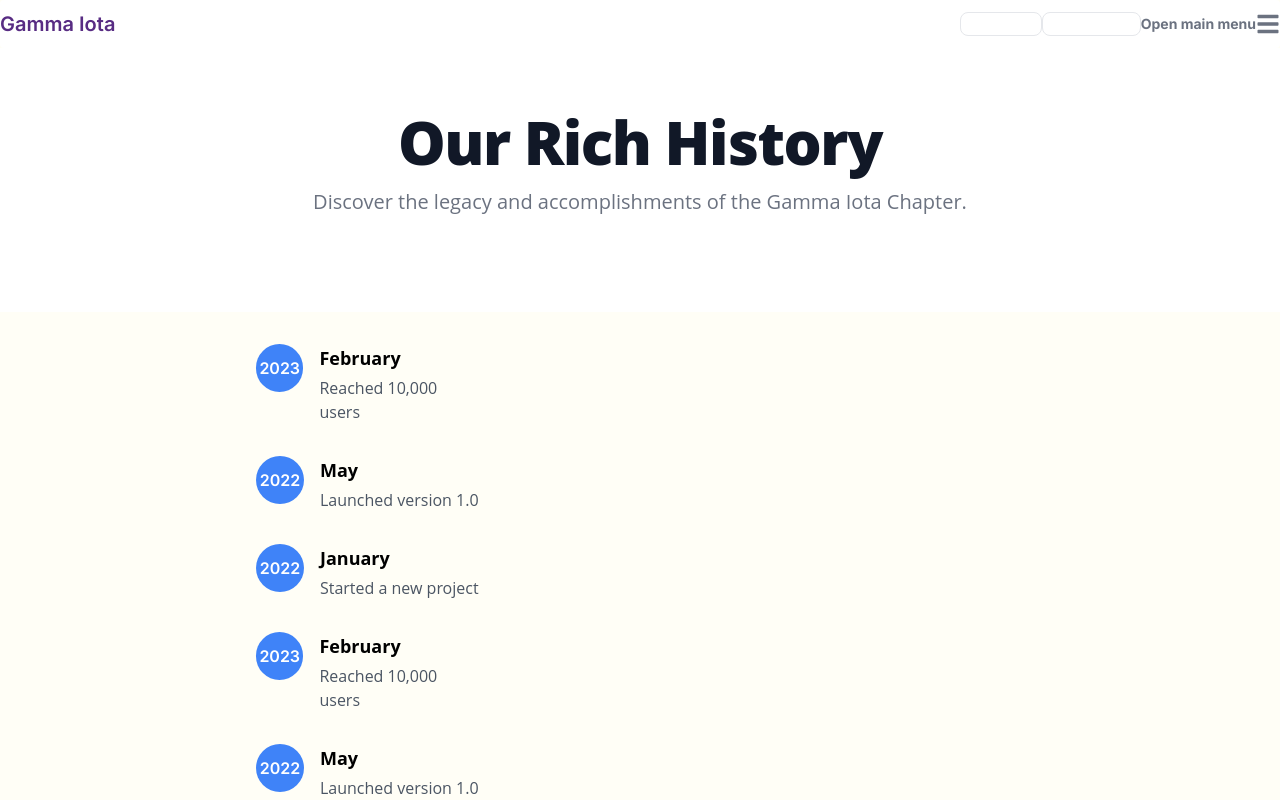
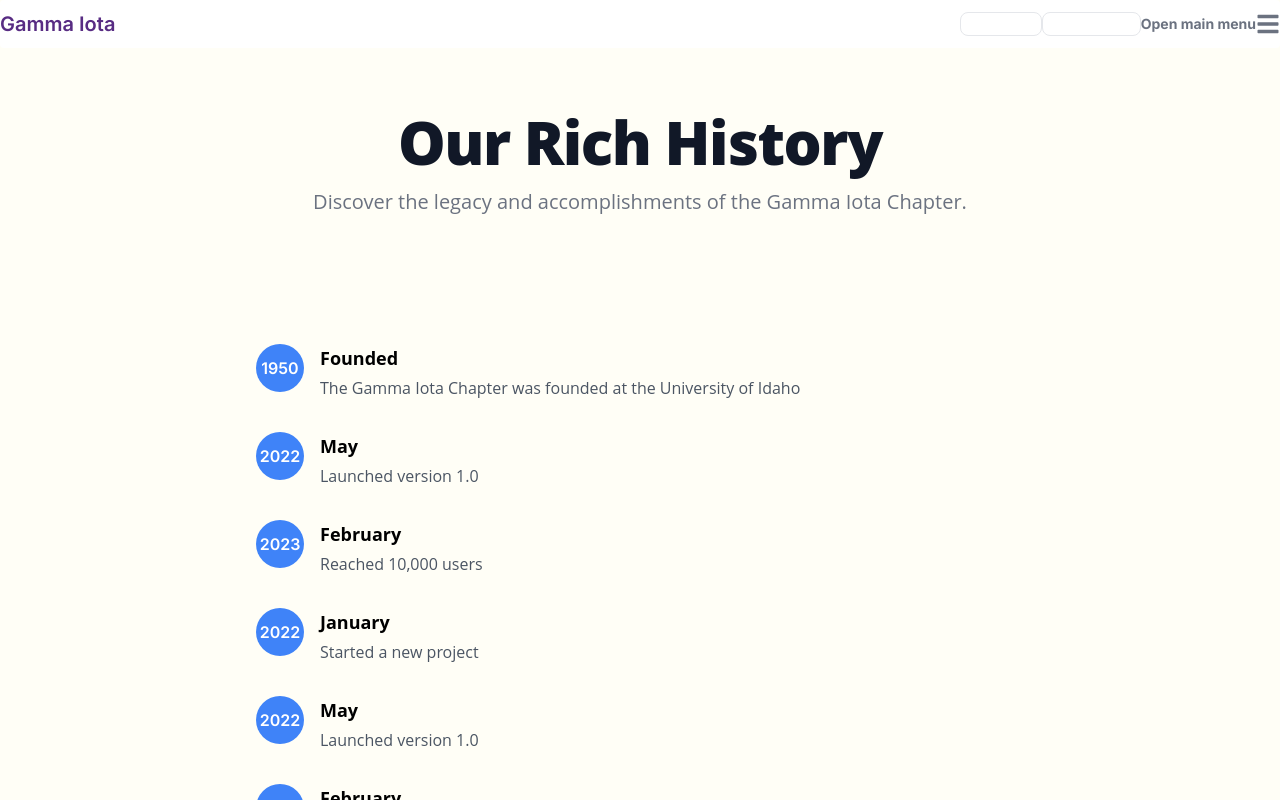
Before and after one commit to MSBivens/dsp, a Next.js app: page /history in a window 1280 px wide. Shown: the top 800 px of the page. Built offline with nearby package versions, Linux system fonts and the light colour scheme.

Commit message:
content and styling update

```diff
--- a/src/app/history/page.js
+++ b/src/app/history/page.js
@@ -5,7 +5,12 @@ import placeholderImage from "../../../public/images/placeholder.png";
 
 export default function history() {
   const responsiveEvents = [
-    { year: "2022", event: "January", description: "Started a new project" },
+    {
+      year: "1950",
+      event: "Founded",
+      description:
+        "The Gamma Iota Chapter was founded at the University of Idaho",
+    },
     { year: "2022", event: "May", description: "Launched version 1.0" },
     { year: "2023", event: "February", description: "Reached 10,000 users" },
     { year: "2022", event: "January", description: "Started a new project" },
@@ -19,7 +24,7 @@ export default function history() {
   return (
     <main>
       {/* Hero Section */}
-      <section class="bg-white dark:bg-gray-900">
+      <section>
         <div class="py-8 px-4 mx-auto max-w-screen-xl text-center lg:py-16 lg:px-12">
           <h1 class="mb-4 text-4xl font-extrabold tracking-tight leading-none text-gray-900 md:text-5xl lg:text-6xl dark:text-white">
             Our Rich History
@@ -33,13 +38,10 @@ export default function history() {
       <section>
         <div className="max-w-screen-md mx-auto py-8">
           {/* Responsive timeline container */}
-          <div className="flex flex-col md:flex-col-reverse">
+          <div className="flex flex-col md:flex-col">
             {/* Timeline items */}
             {responsiveEvents.map((event, index) => (
-              <div
-                key={index}
-                className="flex items-start mb-8 md:w-1/3 md:pr-8"
-              >
+              <div key={index} className="flex items-start mb-8 md:pr-8">
                 {/* Date */}
                 <div className="w-12 h-12 bg-blue-500 rounded-full flex items-center justify-center">
                   <span className="text-white font-semibold">{event.year}</span>
@@ -55,7 +57,7 @@ export default function history() {
         </div>
       </section>
       {/* Historical Collection */}
-      <section class="bg-white dark:bg-gray-900">
+      <section>
         <div class="py-8 px-4 mx-auto max-w-screen-xl text-center lg:py-16 lg:px-12">
           <h2 class="mb-4 text-4xl font-extrabold tracking-tight leading-none text-gray-900 md:text-5xl lg:text-6xl dark:text-white">
             Historical Collection
```
